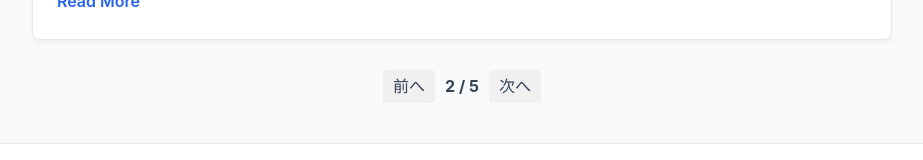
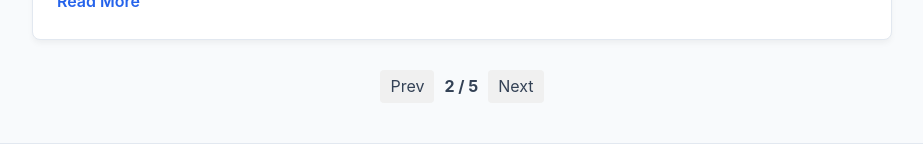
Before and after one commit to slipanchor578/escape, a Next.js app: page /page/2 in a window 1280 px wide. Shown: the part 1413-1573 px from the top of the page, without its empty margins (178-1101 px from the left). Built offline with nearby package versions, Linux system fonts and the light colour scheme.

Commit message:
pagination の改良

```diff
--- a/src/app/_components/pagination.tsx
+++ b/src/app/_components/pagination.tsx
@@ -13,11 +13,11 @@ export default function Pagination({ currentPage, totalPage }: Params) {
 
   return (
     <div className="pagination">
-      {showPrev && <Link href={prevHref}>前へ</Link>}
+      {showPrev && <Link href={prevHref}>Prev</Link>}
       <span>
         {currentPage} / {totalPage}
       </span>
-      {showNext && <Link href={nextHref}>次へ</Link>}
+      {showNext && <Link href={nextHref}>Next</Link>}
     </div>
   );
 }
```
